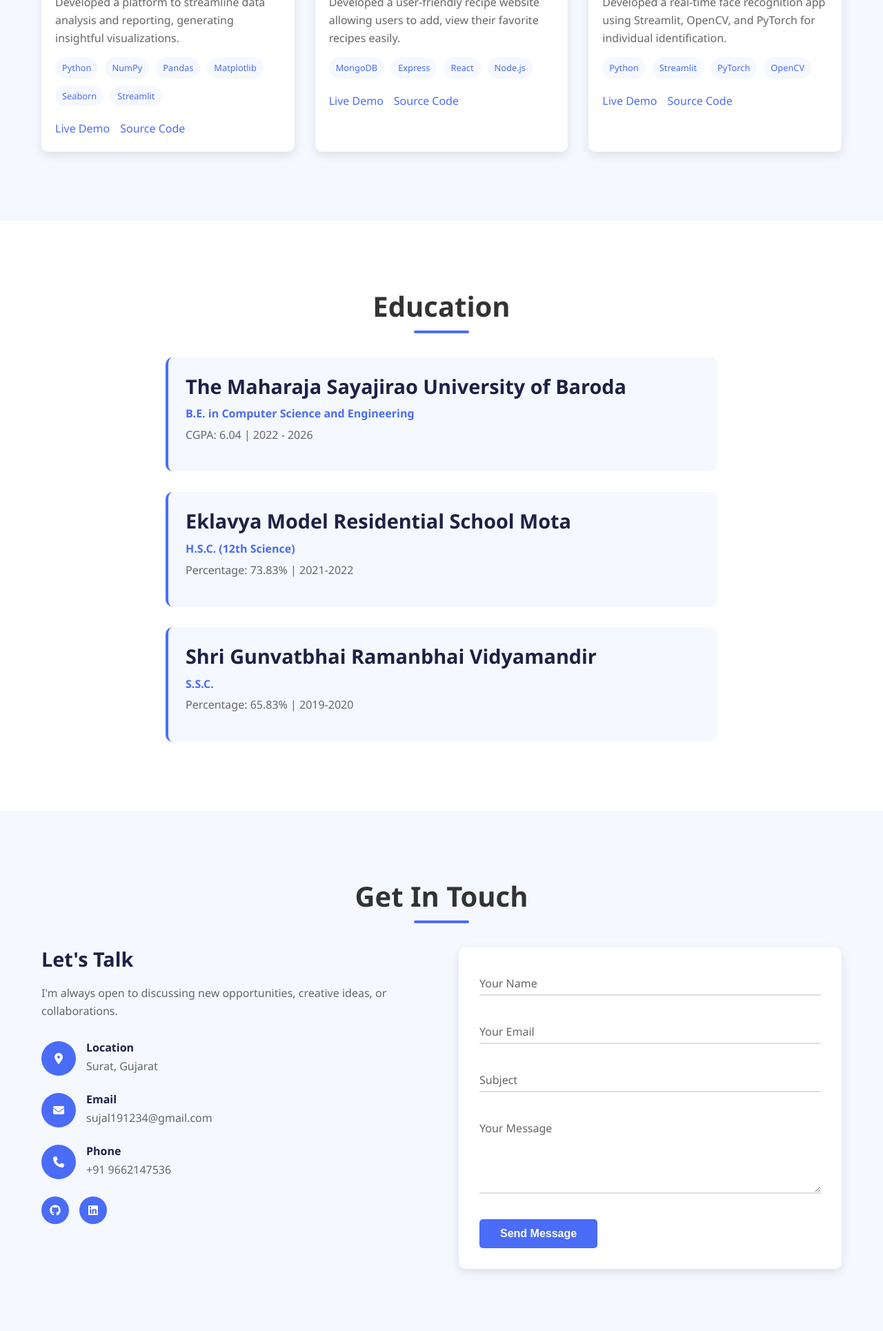
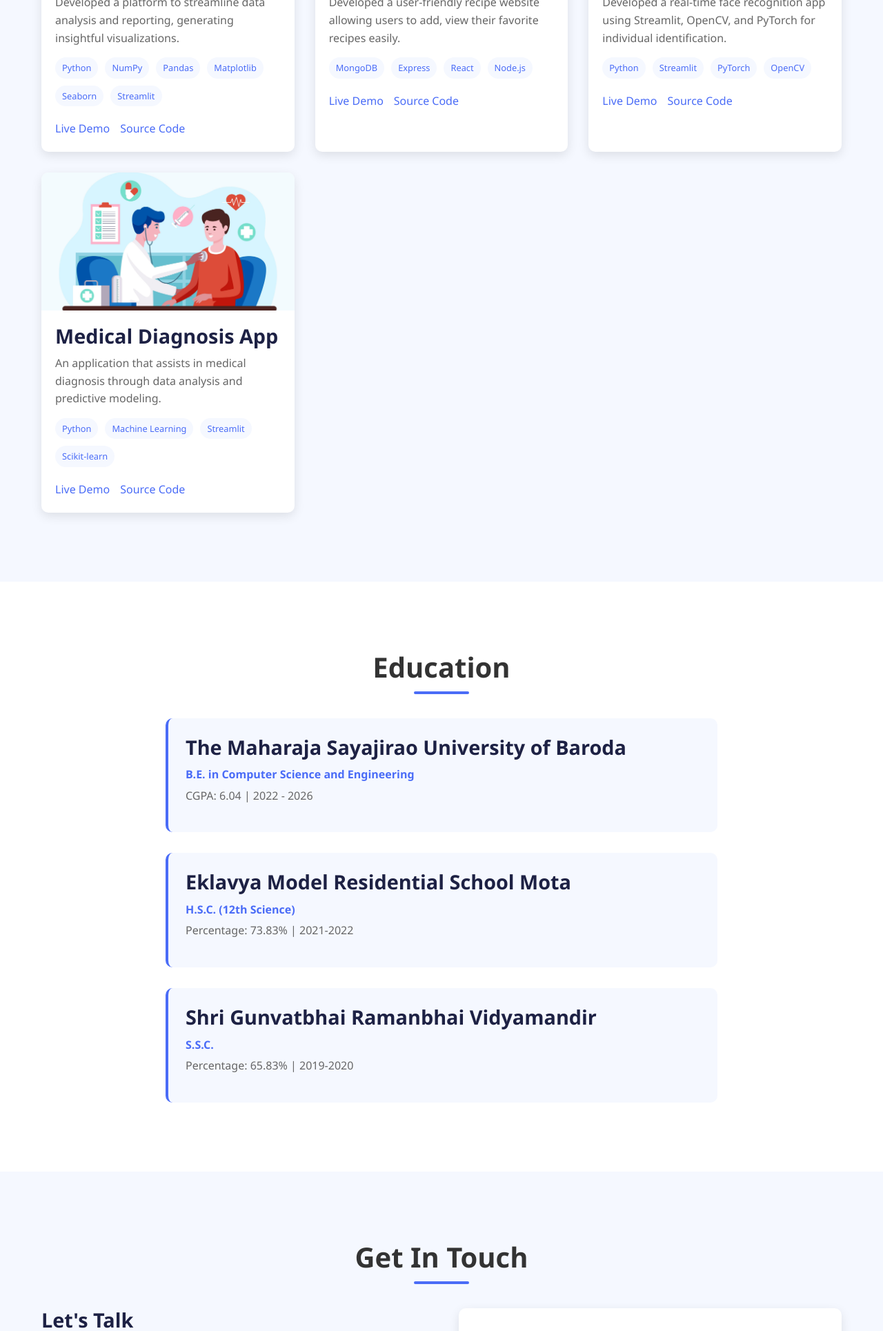
Before and after one commit to sujalpatel777/portfolio-s-, a Django app: page / in a window 1280 px wide. Shown: the part 3798-5727 px from the top of the page at 69% size. Run offline with Django 5.2, Linux system fonts and the light colour scheme.

Commit message:
add project

```diff
--- a/protfolio/Base/templates/home.html
+++ b/protfolio/Base/templates/home.html
@@ -320,6 +320,39 @@
               </div>
             </div>
           </div>
+          <div class="project-card">
+            <div class="project-image">
+              <img
+                src="{% static 'image/medical.jpg' %}"
+                alt="Medical Diagnosis App"
+              />
+            </div>
+            <div class="project-content">
+              <h3>Medical Diagnosis App</h3>
+              <p>
+                An application that assists in medical diagnosis through data
+                analysis and predictive modeling.
+              </p>
+              <div class="project-tech">
+                <span>Python</span>
+                <span>Machine Learning</span>
+                <span>Streamlit</span>
+                <span>Scikit-learn</span>
+              </div>
+              <div class="project-links">
+                <a
+                  href="https://medicaldiag.streamlit.app/"
+                  class="project-link"
+                  >Live Demo</a
+                >
+                <a
+                  href="https://github.com/sujalpatel777/medical-diagnosis-app"
+                  class="project-link"
+                  >Source Code</a
+                >
+              </div>
+            </div>
+          </div>
         </div>
       </div>
     </section>
@@ -419,7 +452,7 @@
               </div>
 
               <div class="form-group">
-                <input type="text" id="subject" name="subject" required />
+                <input type="text" id="subject" id="subject" required />
                 <label for="subject">Subject</label>
               </div>
 
--- a/protfolio/protfolio/settings.py
+++ b/protfolio/protfolio/settings.py
@@ -26,7 +26,8 @@ SECRET_KEY = 'django-insecure-cu8wbe+d7#^jfi8opz*%nre7t&^)y7c*5fx_k1yck806io##(t
 # SECURITY WARNING: don't run with debug turned on in production!
 DEBUG = True
 
-ALLOWED_HOSTS = ['https://sujalpatel19.onrender.com', 'localhost']
+ALLOWED_HOSTS = ['*']
+
 
 
 # Application definition
```
Also changed, not shown: protfolio/Base/static/image/medical.jpg (added).
